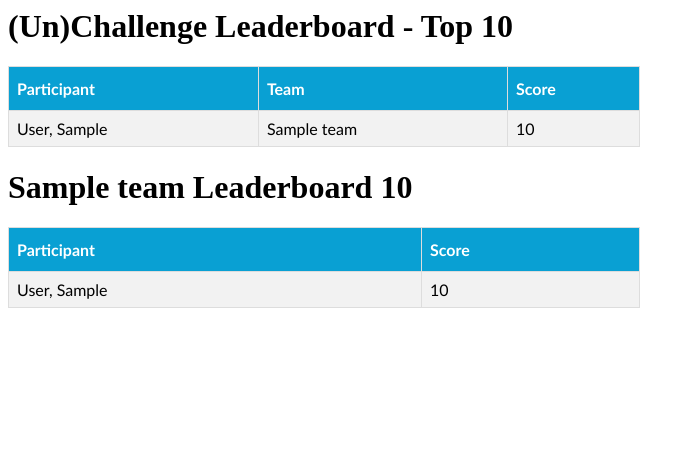
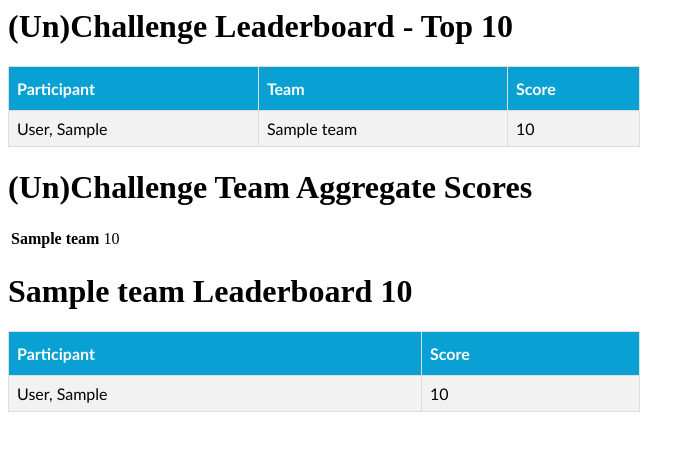
Before and after one commit to baheavey/eba-challenge, a Django app: page /leaderboard/1 in a window 1280 px wide. Shown: the top 451 px of the page, without its empty margins (0-695 px from the left). Run offline with Django 3.2, Linux system fonts and the light colour scheme; tables that the repository leaves empty hold one stand-in row (values such as "Sample post").

Commit message:
updated scoreboard to include team aggregate scores

```diff
--- a/challenge/views.py
+++ b/challenge/views.py
@@ -164,8 +164,12 @@ def leaderboard(request, challenge_id):
 		for team in teams:
 			player_scores = list(filter(lambda k: k['team'] == team, leaderboard))
 			team_total = 0
-			for player in player_scores:
+			mod_total = 0
+			mod_players = 11 # num players at smallest team - hardcoded for first challenge
+			for num, player in enumerate(player_scores):
 				team_total += player['score']
-			team_leaderboard.append({'team':team, 'players':player_scores, 'score': team_total})
+				if num < mod_players:
+					mod_total += player['score']
+			team_leaderboard.append({'team':team, 'players':player_scores, 'score': team_total, 'mod_total':mod_total})
 
 	return render(request, 'leaderboard.html', {'leaderboard': leaderboard, 'teams': teams, 'team_leaderboard':team_leaderboard})
--- a/templates/leaderboard.html
+++ b/templates/leaderboard.html
@@ -45,6 +45,12 @@ Lodi color: 1E54A5
 	{% endif %}
 	{% endfor %}
 	</table>
+	<h1>(Un)Challenge Team Aggregate Scores</h1>
+	<table>
+		{% for team in team_leaderboard %}
+		<tr><td style="background-color: #{{team.team.color}}"><b>{{team.team}}</b></td><td>{{team.mod_total}}</td></tr>
+		{% endfor %}
+	</table>
 
 	{% for team in team_leaderboard %}
 		<h1>{{team.team}} Leaderboard {{team.score}}</h1>
```
